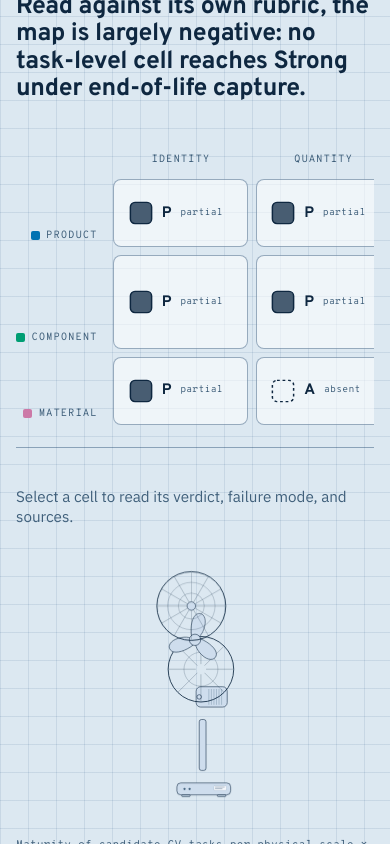
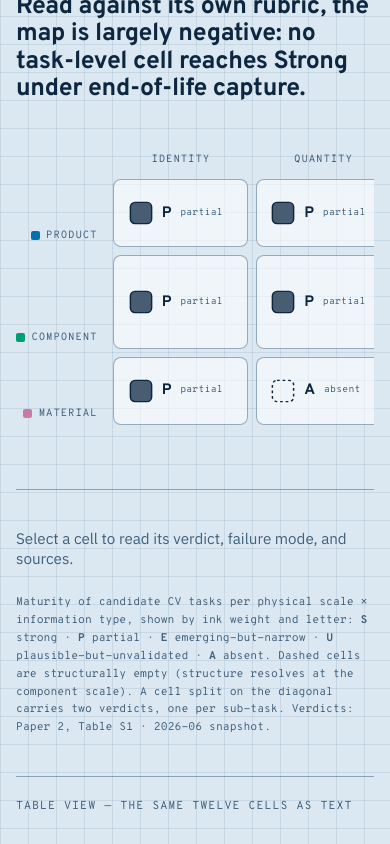
Before and after one commit to simonvanlierde/cv-ie-taxonomy, a React (Vite) app: page / in a window 390 px wide. Shown: the part 2280-3124 px from the top of the page. Built offline with nearby package versions, Linux system fonts and the light colour scheme.

Commit message:
feat(explorable): drop the linked fan, put the matrix and detail side by side

```diff
--- a/src/CvTaxonomy.css
+++ b/src/CvTaxonomy.css
@@ -693,30 +693,26 @@
   max-width: 34ch;
 }
 
-/* ---- explorable: act two — the matrix and the fan, linked ------------------------------ */
+/* ---- explorable: act two — the full matrix as a driveable instrument ------------------- */
 .cvt-explorable {
   display: grid;
-  grid-template-columns: minmax(0, 0.9fr) minmax(0, 1.1fr);
-  gap: clamp(1rem, 3vw, 2.5rem);
+  /* matrix takes its natural width (its cells are wide), detail gets a fixed,
+     readable column beside it; the matrix never crushes the detail */
+  grid-template-columns: minmax(0, max-content) minmax(300px, 400px);
+  gap: clamp(1.5rem, 4vw, 3.5rem);
   align-items: start;
   margin: 2rem 0 0;
 }
-.cvt-explorable-stage {
-  position: sticky;
-  top: 8vh;
-  aspect-ratio: 3 / 4;
-  min-width: 0;
-}
-/* the grid's own min-width (below) would otherwise force this column wider
-   than its track, same reason .cvt-matrixwrap used to scroll the old figure */
-.cvt-explorable-panel {
+/* the matrix's own min-width would otherwise force its track wider than the
+   canvas, same reason .cvt-matrixwrap used to scroll the old figure */
+.cvt-explorable-grid {
   min-width: 0;
   overflow-x: auto;
 }
 .cvt-inline-detail {
-  margin-top: 1.4rem;
-  padding-top: 1.4rem;
-  border-top: 1px solid var(--cvt-line);
+  /* the detail stays put beside the grid while the reader scans cells */
+  position: sticky;
+  top: 8vh;
 }
 .cvt-inline-prompt {
   color: var(--cvt-ink-dim);
@@ -726,14 +722,11 @@
   .cvt-explorable {
     grid-template-columns: minmax(0, 1fr);
   }
-  /* stack order: grid first (thesis), then detail, then the diagram */
-  .cvt-explorable-stage {
+  .cvt-inline-detail {
     position: static;
-    order: 3;
-    aspect-ratio: 4 / 3;
-  }
-  .cvt-explorable-panel {
-    order: 1;
+    margin-top: 1.4rem;
+    padding-top: 1.4rem;
+    border-top: 1px solid var(--cvt-line);
   }
 }
 
--- a/src/Explorable.tsx
+++ b/src/Explorable.tsx
@@ -1,31 +1,17 @@
 import { useState } from "react";
 import { DetailBody } from "./CvTaxonomy";
 import type { Cell } from "./data/types";
-import { Fan } from "./Fan";
 import { MiniMatrix } from "./MiniMatrix";
 
-/** Act two: the matrix and the fan, linked. Selecting a cell in the grid fills
- *  the detail inline (no modal) and rings that cell's part on a static,
- *  exploded diagram fan — forward-only (cell → part; a part can belong to
- *  several cells, so there is no unambiguous reverse target). */
+/** Act two: the full matrix as a driveable instrument. Selecting a cell in the
+ *  grid fills the detail inline (no modal) beside it. */
 export function Explorable() {
   const [selected, setSelected] = useState<Cell | null>(null);
   return (
     <div className="cvt-explorable">
-      <div className="cvt-explorable-stage">
-        <Fan
-          diagram
-          highlightCell={selected}
-          p={0}
-          focus={null}
-          isDim={() => false}
-          onSelect={() => {}}
-          onHover={() => {}}
-          reduceMotion
-        />
+      <div className="cvt-explorable-grid">
+        <MiniMatrix selectedId={selected?.id ?? null} onSelect={setSelected} />
       </div>
-      <div className="cvt-explorable-panel">
-        <MiniMatrix selectedId={selected?.id ?? null} onSelect={setSelected} />
       <div className="cvt-inline-detail" aria-live="polite">
         {selected ? (
           <DetailBody key={selected.id} cell={selected} />
@@ -36,6 +22,5 @@ export function Explorable() {
         )}
       </div>
     </div>
-    </div>
   );
 }
```
Also changed, not shown: 1 other file (tests, documents, lock files or other folders). Lines whose indentation alone changed are shown as unchanged.
